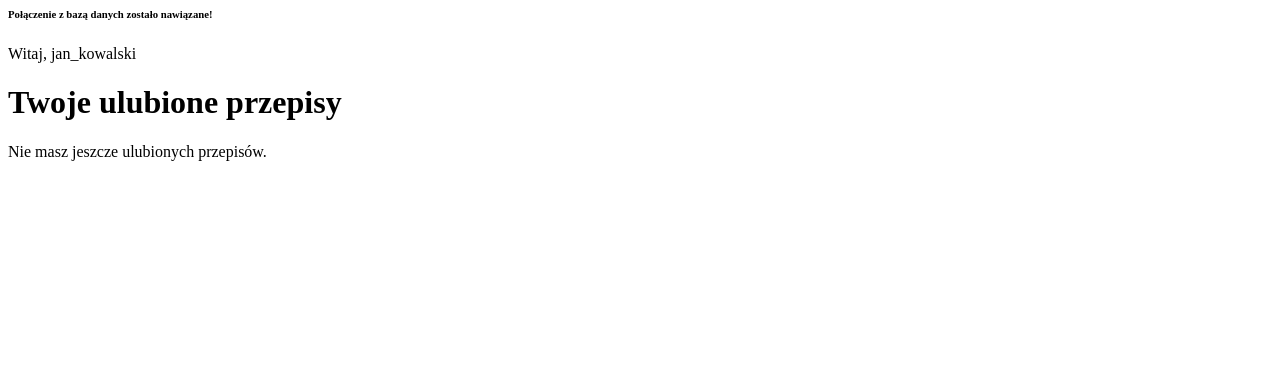
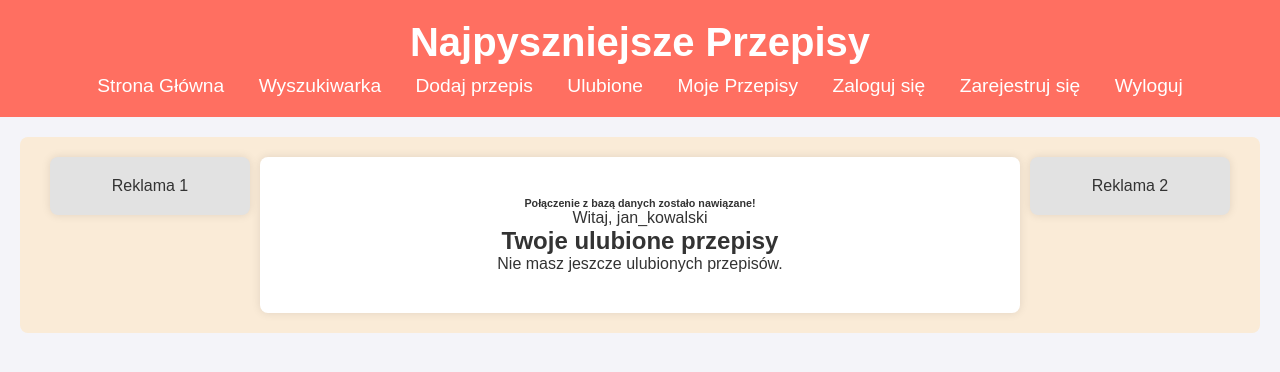
Before and after one commit to DawidB26/recipes_website, a PHP site: page /dashboard/public/favorites.php in a window 1280 px wide. Shown: the top 372 px of the page. Run offline with PHP 8.4, Linux system fonts and the light colour scheme; a user stored in the database is signed in; data comes from the database, SQL or seed files in the repository; data that the repository does not hold is empty.

Commit message:
Add files via upload

```diff
--- a/public/favorites.php
+++ b/public/favorites.php
@@ -1,10 +1,30 @@
+<!DOCTYPE html>
+<html lang="pl">
+<head>
+    <meta charset="UTF-8">
+    <meta name="viewport" content="width=device-width, initial-scale=1.0">
+    <title>Najpyszniejsze Przepisy</title>
+    <link rel="stylesheet" href="http://localhost/dashboard/strona_z_przepisami/css/style.css">
+</head>
+<body>
+    <!-- Nagłówek -->
+    <?php require_once "../blocks/header.php";?>
+
+<!-- Sekcja główna z przepisami i reklamami -->
+<section id="content">
+        <!-- Reklama po lewej stronie -->
+        <div id="left-ad" class="ad">
+            <p>Reklama 1</p>
+        </div>
+
+    <div class="recipes">
                 <?php
                 session_start();
                 require_once "../includes/db.php";
 
                 // Sprawdzenie, czy użytkownik jest zalogowany
                 if (!isset($_SESSION['user_id'])) {
-    header("Location: login.php"); // Jeśli niezalogowany, przekierowanie do logowania
+                    header("Location: http://localhost/dashboard/strona_z_przepisami/not-login.php"); // Jeśli niezalogowany, przekierowanie do logowania
                     exit();
                 }
                 echo "Witaj, " . htmlspecialchars($_SESSION['username']);
@@ -18,14 +38,6 @@ $stmt->execute(['user_id' => $user_id]);
                 $favorites = $stmt->fetchAll();
                 ?>
 
-<!DOCTYPE html>
-<html lang="pl">
-<head>
-    <meta charset="UTF-8">
-    <meta name="viewport" content="width=device-width, initial-scale=1.0">
-    <title>Ulubione przepisy</title>
-</head>
-<body>
                     <h1>Twoje ulubione przepisy</h1>
                     <?php if (!empty($favorites)): ?>
                         <?php foreach ($favorites as $recipe): ?>
@@ -38,5 +50,19 @@ $favorites = $stmt->fetchAll();
                     <?php else: ?>
                         <p>Nie masz jeszcze ulubionych przepisów.</p>
                     <?php endif; ?>
+    </div>
+    <!-- Reklama po prawej stronie -->
+    <div id="right-ad" class="ad">
+        <p>Reklama 2</p>
+    </div>
+</section>
+
+<!-- Okno logowania -->
+<?php require_once "../blocks/login-modal.php"; ?>
+<?php require_once "../blocks/register-modal.php"; ?>
+
+<script src="../js/main.js"></script>
+<script src="../js/auth.js"></script>
+
 </body>
 </html>
--- a/public/login.php
+++ b/public/login.php
@@ -25,7 +25,7 @@ if ($_SERVER['REQUEST_METHOD'] === 'POST') {
         $_SESSION['username'] = $user['username'];
 
         // Przekierowanie użytkownika na stronę główną lub do strony, na którą próbował się dostać
-        header("Location: ../index.php"); // Można zmienić, jeśli chcesz inne przekierowanie
+        header("Location: http://localhost/dashboard/strona_z_przepisami/index.php"); // Można zmienić, jeśli chcesz inne przekierowanie
         exit();
     } else {
         // Jeśli dane logowania są niepoprawne
--- a/public/logout.php
+++ b/public/logout.php
@@ -6,3 +6,4 @@ session_destroy();
 error_log("Wylogowanie zakończone, przekierowanie do ../index.php");
 header("Location: ../index.php");
 exit();
+?>
--- a/public/my_recipes.php
+++ b/public/my_recipes.php
@@ -3,7 +3,7 @@ require_once "../includes/db.php";
 session_start();
 
 if (!isset($_SESSION['user_id'])) {
-    header("Location: login.php");
+    header("Location: http://localhost/dashboard/strona_z_przepisami/not-login.php");
     exit();
 }
 echo "Witaj, " . htmlspecialchars($_SESSION['username']);
--- a/public/register.php
+++ b/public/register.php
@@ -1,8 +1,8 @@
 <?php
 // register.php
-require_once(__DIR__ . '/../includes/db.php');a
+require_once(__DIR__ . '/../includes/db.php');
 
-if ($_SERVER['REQUEST_METHOD'] == 'POST') {
+if ($_SERVER['REQUEST_METHOD'] === 'POST') {
     $username = $_POST['username'];
     $email = $_POST['email'];
     $password = password_hash($_POST['password'], PASSWORD_BCRYPT);
@@ -13,7 +13,9 @@ if ($_SERVER['REQUEST_METHOD'] == 'POST') {
         $_SESSION['user_id'] = $pdo->lastInsertId();
         $_SESSION['username'] = $username;
         echo json_encode(["status" => "success", "message" => "User registered successfully."]);
+        header("Location: http://localhost/dashboard/strona_z_przepisami/index.php");
     } catch (PDOException $e) {
         echo json_encode(["status" => "error", "message" => "Registration failed: " . $e->getMessage()]);
     }
 }
+?>
```
Also changed, not shown: public/add_recipe.php (+31 -2 lines). Lines whose indentation alone changed are shown as unchanged.
